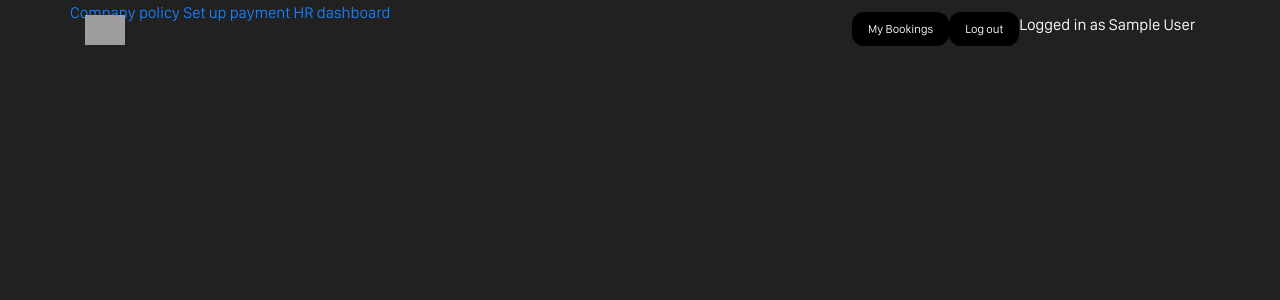
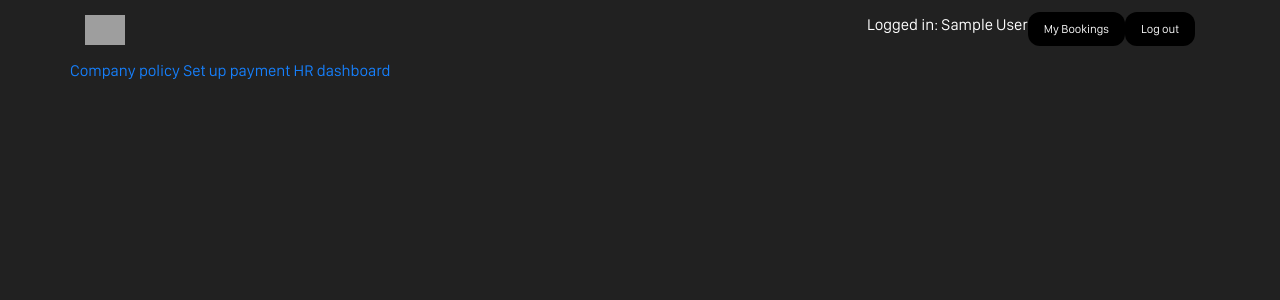
Before and after one commit to maguseva/travelbuddy, a Rails app: page /admin_home in a window 1280 px wide. Shown: the top 300 px of the page. Run offline with Rails 7, Linux system fonts and the light colour scheme; the visitor is signed in with stand-in values (Sample User, id 1); data that the repository does not hold is empty; style sheets or scripts are compiled from the project's sources; parts of the project's set-up code (start-up, migrations or seed data) failed here and were passed over; some libraries are stand-ins or nearby versions; some web fonts are replaced; grey boxes are pictures that could not be loaded.

Commit message:
Change the navbar

```diff
--- a/app/assets/stylesheets/components/_navbar.scss
+++ b/app/assets/stylesheets/components/_navbar.scss
@@ -2,7 +2,7 @@
   justify-content: space-between;
   background-color: transparent;
   color: white;
-  position: absolute;
+  position: relative;
   width: 100%;
 
   .nav-item {
@@ -27,3 +27,11 @@
 .navbar-lewagon .navbar-brand img {
   width: 40px;
 }
+
+.home .navbar-lewagon {
+  position: absolute;
+}
+
+.nav-item #align-left {
+  text-align: left;
+}
--- a/app/assets/stylesheets/pages/_home.scss
+++ b/app/assets/stylesheets/pages/_home.scss
@@ -2,6 +2,6 @@
   color: white;
 }
 
-p {
+h1 h2 h3 h4 p {
   color: white;
 }
--- a/app/views/pages/home.html.erb
+++ b/app/views/pages/home.html.erb
@@ -6,7 +6,7 @@
       <div class="col-6">
         <h1 id="subheader-home">Business-Trips made easy with Travelbuddy</h1>
         <br>
-        <h4 class="text-left", id="subheader-home">Book your entire Business-Trip in just three clicks. - Your train, Hotel and Rental car in one package.</h4>
+        <h4 class="text-left", id="subheader-home">Book your entire Business-Trip in just three clicks. Your train, Hotel and Rental car in one package.</h4>
         <br>
       </div>
 
--- a/app/views/shared/_navbar.html.erb
+++ b/app/views/shared/_navbar.html.erb
@@ -2,25 +2,25 @@
   <div class="container">
 
     <%= link_to root_path, class: "navbar-brand" do %>
-      <%= image_tag "https://raw.githubusercontent.com/lewagon/fullstack-images/master/uikit/logo.png" %>
+      <%= image_tag "https://image.flaticon.com/icons/svg/433/433334.svg" %>
       <% end %>
 
     <button class="navbar-toggler" type="button" data-toggle="collapse" data-target="#navbarSupportedContent" aria-controls="navbarSupportedContent" aria-expanded="false" aria-label="Toggle navigation">
       <span class="navbar-toggler-icon"></span>
     </button>
 
-
     <div class="collapse navbar-collapse" id="navbarSupportedContent">
       <ul class="navbar-nav mr-auto">
         <% if user_signed_in? %>
+          <li class="nav-item">
+    <!--         Company: <%#= current_user.company.name %> - -->
+            Logged in: <%= current_user.first_name %> <%= current_user.last_name %>
+          </li>
           <li class="nav-item">
             <%= link_to "My Bookings", "#", class: "nav-link" %>
           </li>
           <li class="nav-item">
               <%= link_to "Log out", destroy_user_session_path, method: :delete, class: "nav-link" %>
-          </li>
-          <li class="nav-item">
-            Logged in as <%= current_user.first_name %> <%= current_user.last_name %>
           </li>
         <% else %>
           <li class="nav-item">
@@ -31,5 +31,6 @@
         <% end %>
       </ul>
     </div>
+
   </div>
 </div>
```
Also changed, not shown: app/assets/images/briefcase.png (added), app/assets/images/favicon.ico (added).
